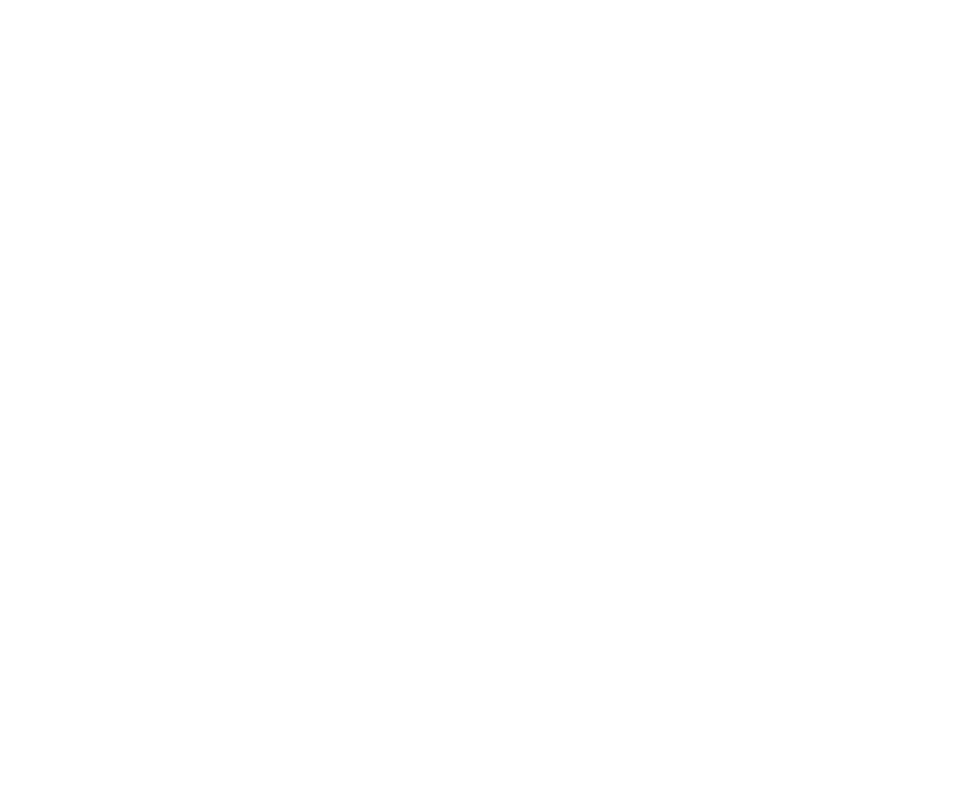
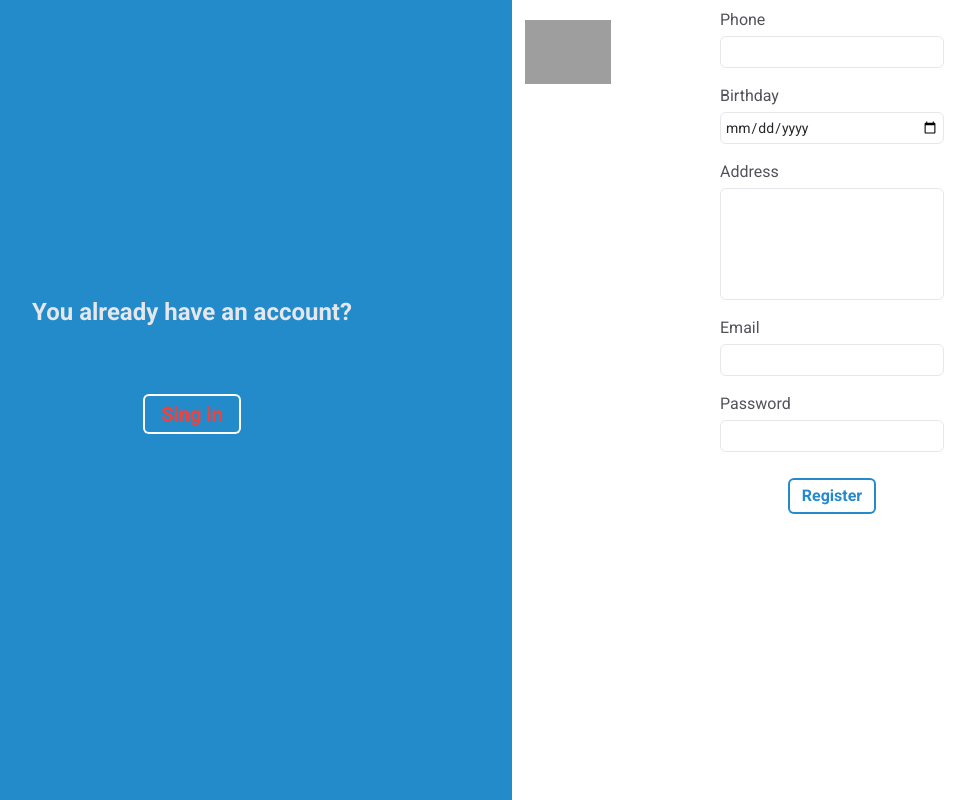
Before and after one commit to claro-bruno/deafionshcashfront, a React (Vite) app: page /register in a window 1280 px wide. Shown: the whole page, without its empty margins (128-1103 px from the left). Built offline with nearby package versions, Linux system fonts and the light colour scheme; grey boxes are pictures that could not be loaded.

Commit message:
NEW add register page

```diff
--- a/package.json
+++ b/package.json
@@ -9,6 +9,7 @@
     "lint": "eslint ."
   },
   "dependencies": {
+    "@headlessui/react": "^1.6.6",
     "autoprefixer": "^10.4.7",
     "phosphor-react": "^1.4.1",
     "postcss": "^8.4.14",
--- a/src/App.tsx
+++ b/src/App.tsx
@@ -1,11 +1,12 @@
 import { Route, Routes } from "react-router-dom"
 import Login from "./pages/Login"
+import Register from "./pages/Register"
 
 function App() {
   return (
     <Routes>
       <Route path="/" element={<Login />} />
-      <Route path="/register" element />
+      <Route path="/register" element={<Register />} />
 
     </Routes>
   )
--- a/src/pages/Login.tsx
+++ b/src/pages/Login.tsx
@@ -1,35 +1,45 @@
 import React from 'react'
+import { Link } from 'react-router-dom'
 
 export default function Login() {
   return (
     <div className='flex  min-w-screen min-h-screen'>
-      <div className='flex-1 bg-brand' />
-      <div className='flex-1 flex flex-col items-baseline '>
-        <div className='mt-5 ml-10'>
+      <div className='flex-1 flex items-center justify-center  bg-brand ' >
+
+        <h1 className='first-letter:text-6xl leading-4 relative bottom-16 font-extrabold text-2xl text-gray-200'>
+          Welcome to Global Janitorial Services!
+        </h1>
+      </div>
+      <div className='flex-1 flex flex-col w-[100%]  min-h-full  items-center  '>
+        <div className='relative top-5 right-[16.5rem]'>
           <img
-          src="https://www.globaljanitorialservices.com/assets/images/resources/logo-3.png"
-          alt="globaljanitorialservices logo" />
+          className='h-16'
+            src="https://www.globaljanitorialservices.com/assets/images/resources/logo-3.png"
+            alt="globaljanitorialservices logo" />
         </div>
-        <div className='flex items-center w-[100%]  flex-col'>
+        <div className='flex items-center mt-9 p-4 my-auto gap-2 flex-col'>
           <form className='flex flex-col items-center justify-center gap-4 px-4 h-72 w-auto'>
-            <label className='flex flex-col gap-1 text-zinc-400'>
+            <label className='flex flex-col gap-1 text-zinc-600'>
               Email
               <input
-                className='rounded-md text-sm w-56 text-zinc-600 p-1 h-8 border outline-transparent focus:outline-brand transition-colors'
+                className='rounded-md text-sm w-56 text-zinc-800 p-1 h-8 border outline-transparent focus:outline-brand transition-colors'
                 type="email" />
             </label>
-            <label className='flex flex-col gap-1 text-zinc-400'>
+            <label className='flex flex-col gap-1 text-zinc-600'>
               Password
               <input
-                className='rounded-md text-sm w-56 text-zinc-600 p-1 h-8 border outline-transparent focus:outline-brand transition-colors'
+                className='rounded-md text-sm w-56 text-zinc-800 p-1 h-8 border outline-transparent focus:outline-brand transition-colors'
                 type="password" />
             </label>
+            <button
+              className='bg-[#F83F37] mt-3 px-3 py-1 rounded text-white font-bold'
+              type="submit">
+              Sing in
+            </button>
           </form>
-          <button
-            className='bg-purple-500 relative bottom-7 px-3 py-1 rounded text-["Roboto"] text-white font-bold'
-            type="submit">
-            Sing in
-          </button>
+          <span className='text-sm mt-2 text-gray-400'>
+            Don't have an account?{<Link className='text-blue-500' to='/register'> Register</Link>}
+          </span>
         </div>
       </div>
     </div>
--- /dev/null
+++ b/src/pages/Register.tsx
@@ -0,0 +1,73 @@
+import React from 'react'
+import { Link } from 'react-router-dom'
+
+export default function Register() {
+  return (
+    <div className='flex  min-w-screen min-h-screen'>
+      <div className='flex-1 flex flex-col items-center justify-center  bg-brand ' >
+        <h1 className='leading-4 relative bottom-16 font-extrabold text-2xl text-gray-200'>
+          You already have an account?
+        </h1>
+        <Link
+          className='hover:bg-brand2 text-brand2 mt-3 px-4 py-1 ring-2 hover:ring-transparent ring-white hover:ring- rounded transition-colors hover:text-white font-extrabold text-xl'
+          to='/'>
+          Sing in
+        </Link>
+      </div>
+      <div className='flex-1 flex flex-col w-[100%]  min-h-full  items-center  '>
+        <div className='relative top-5 right-[16.5rem]'>
+          <img
+            className='h-16'
+            src="https://www.globaljanitorialservices.com/assets/images/resources/logo-3.png"
+            alt="global janitorial services logo" />
+        </div>
+        <div className='flex items-center mt-9 p-4 my-auto gap-2 flex-col'>
+          <form className='flex flex-col items-center justify-center gap-4 px-4 h-72 w-auto'>
+            <label className='flex flex-col gap-1 text-zinc-600'>
+              Phone
+              <input
+                className='rounded-md text-sm w-56 text-zinc-800 p-1 h-8 border outline-transparent focus:outline-brand transition-colors'
+                type="tel"
+                name="phone"
+                pattern="[0-9]{3}-[0-9]{4}-[0-9]{4}"
+                maxLength={11}
+              />
+            </label>
+            <label className='flex flex-col gap-1 text-zinc-600'>
+              Birthday
+              <input
+                min='1940-12-31'
+                max='2022-12-31'
+                className='rounded-md text-sm w-56 text-zinc-800 p-1 h-8 border outline-transparent focus:outline-brand transition-colors'
+                type="date" />
+            </label>
+            <label className='flex flex-col gap-1 text-zinc-600'>
+              Address
+              <textarea
+                className='rounded-md text-sm w-56 text-zinc-800 p-1 h-28 border outline-transparent focus:outline-brand resize-none transition-colors'
+              />
+            </label>
+            <label className='flex flex-col gap-1 text-zinc-600'>
+              Email
+              <input
+                className='rounded-md text-sm w-56 text-zinc-800 p-1 h-8 border outline-transparent focus:outline-brand transition-colors'
+                type="email" />
+            </label>
+            <label className='flex flex-col gap-1 text-zinc-600'>
+              Password
+              <input
+                className='rounded-md text-sm w-56 text-zinc-800 p-1 h-8 border outline-transparent focus:outline-brand transition-colors'
+                type="password" />
+            </label>
+            <button
+              className='hover:bg-brand mt-3 px-3 py-1 ring-2 ring-brand hover:ring-transparent text-brand rounded transition-colors hover:text-white font-bold'
+              type="submit">
+              Register
+            </button>
+          </form>
+
+        </div>
+      </div>
+    </div>
+  )
+}
--- a/tailwind.config.js
+++ b/tailwind.config.js
@@ -5,6 +5,7 @@
     extend: {
       colors:{
         brand:'#248BCB',
+        brand2:'#F83F37'
       }
     },
   },
```
Also changed, not shown: 1 other file (tests, documents, lock files or other folders).
